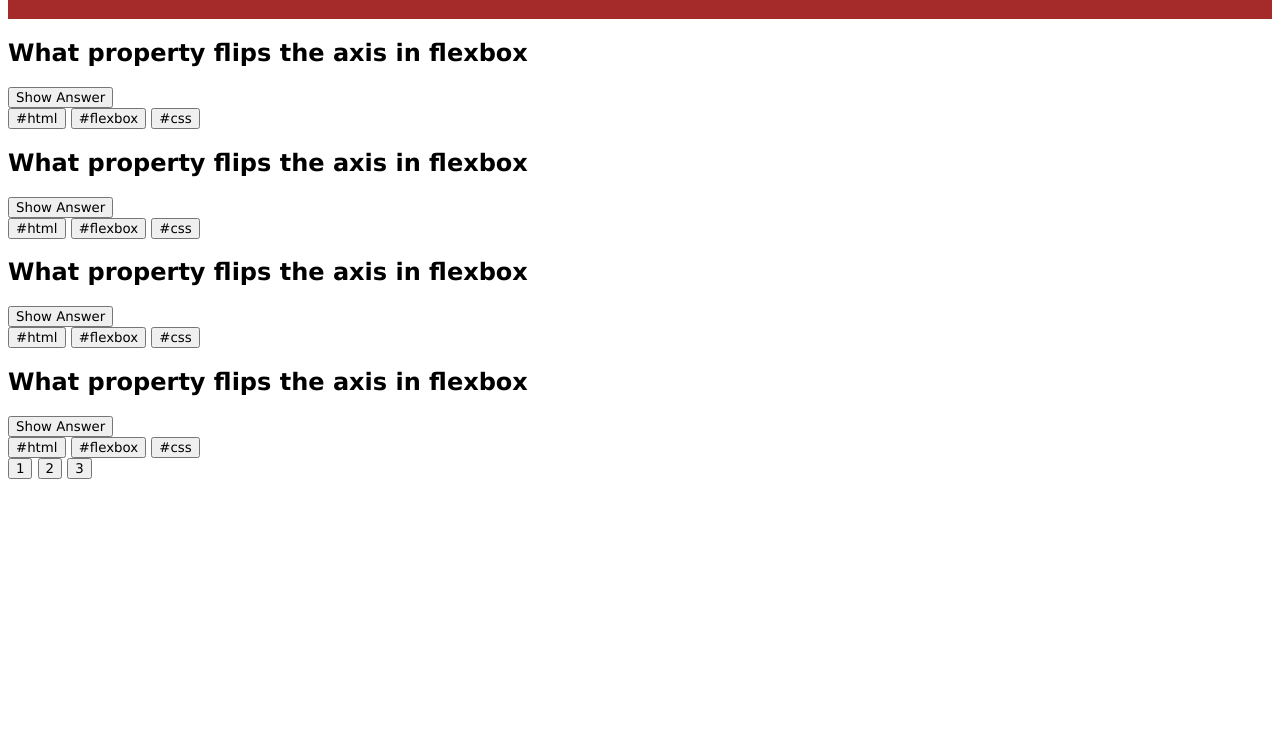
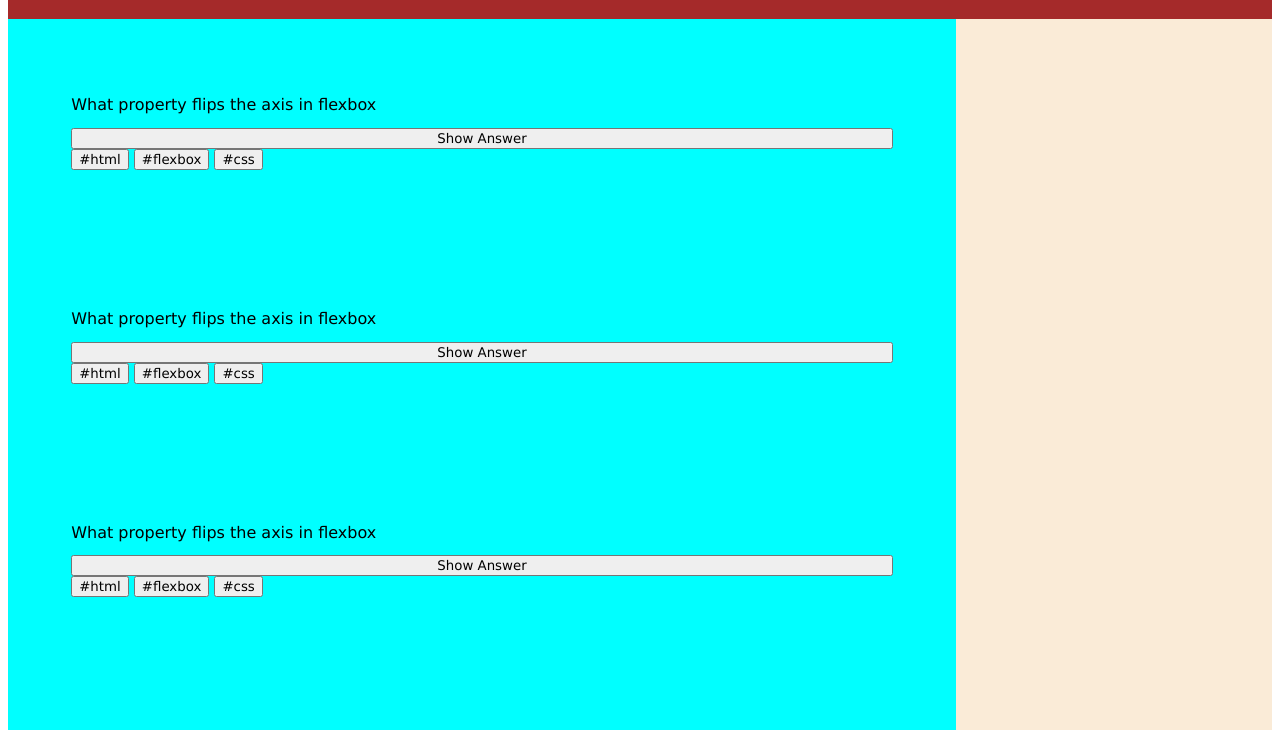
Before and after one commit to nikstaaar/my-quiz-app, a plain HTML site: page index.html in a window 1280 px wide. Shown: the part 70-800 px from the top of the page. Drawn offline with Linux system fonts and the light colour scheme.

Commit message:
added styling to cards

```diff
--- a/css/footer.css
+++ b/css/footer.css
@@ -0,0 +1,7 @@
+.footer{
+    background-color: blueviolet;
+    display: flex;
+    justify-content: space-evenly;
+    padding-top: 2%;
+    padding-bottom: 2%;
+}
--- a/css/main.css
+++ b/css/main.css
@@ -0,0 +1,19 @@
+.main {
+    background-color: antiquewhite;
+}
+
+.main__card {
+    padding: 5%;
+    display: flex;
+    flex-direction: column;
+    background-color: aqua;
+    border-width: 10%;
+    height: 75%;
+    width: 75%;
+}
+
+.main__card__title {
+    font-size: medium;
+    font-weight: 100;
+    background-color: aqua;
+}
--- a/index.html
+++ b/index.html
@@ -11,53 +11,45 @@
     <header class = "header">
         <h1 class = "header__headline">QUIZ APP</h1>
     </header>
-    <main>
+    <main class = "main">
+        <div class="main__card">
+            <h2 class="main__card__title">What property flips the axis in flexbox</h2>
+            <button>Show Answer</button>
             <div>
-            <div class="main__card">
-                <h2>What property flips the axis in flexbox</h2>
-                <button>Show Answer</button>
-                </div>
                 <button>#html</button>
                 <button>#flexbox</button>
                 <button>#css</button>
             </div>
         </div>
-        </div>
+        <div class="main__card">
+            <h2 class="main__card__title">What property flips the axis in flexbox</h2>
+            <button>Show Answer</button>
             <div>
-            <div class="main__card">
-                <h2>What property flips the axis in flexbox</h2>
-                <button>Show Answer</button>
-                </div>
                 <button>#html</button>
                 <button>#flexbox</button>
                 <button>#css</button>
             </div>
         </div>
-        </div>
+        <div class="main__card">
+            <h2 class="main__card__title">What property flips the axis in flexbox</h2>
+            <button>Show Answer</button>
             <div>
-            <div class="main__card">
-                <h2>What property flips the axis in flexbox</h2>
-                <button>Show Answer</button>
-                </div>
                 <button>#html</button>
                 <button>#flexbox</button>
                 <button>#css</button>
             </div>
         </div>
-        </div>
+        <div class="main__card">
+            <h2 class="main__card__title">What property flips the axis in flexbox</h2>
+            <button>Show Answer</button>
             <div>
-            <div class="main__card">
-                <h2>What property flips the axis in flexbox</h2>
-                <button>Show Answer</button>
-                </div>
                 <button>#html</button>
                 <button>#flexbox</button>
                 <button>#css</button>
             </div>
         </div>
-        </div>
     </main>
-    <footer>
+    <footer class="footer">
         <button>1</button>
         <button>2</button>
         <button>3</button>
```
Also changed, not shown: css/card.css (added), css/global.css (line endings or trailing spaces). Lines whose indentation alone changed are shown as unchanged.
